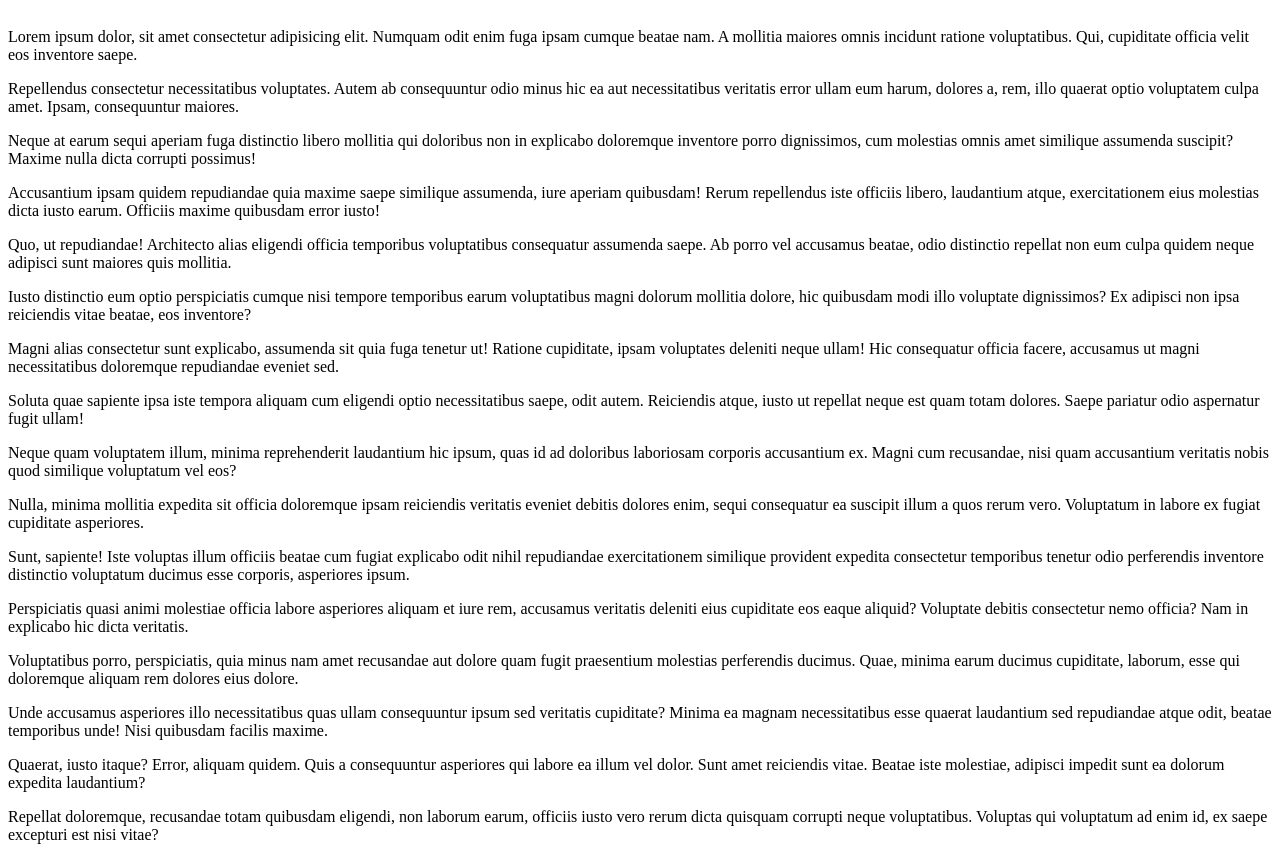
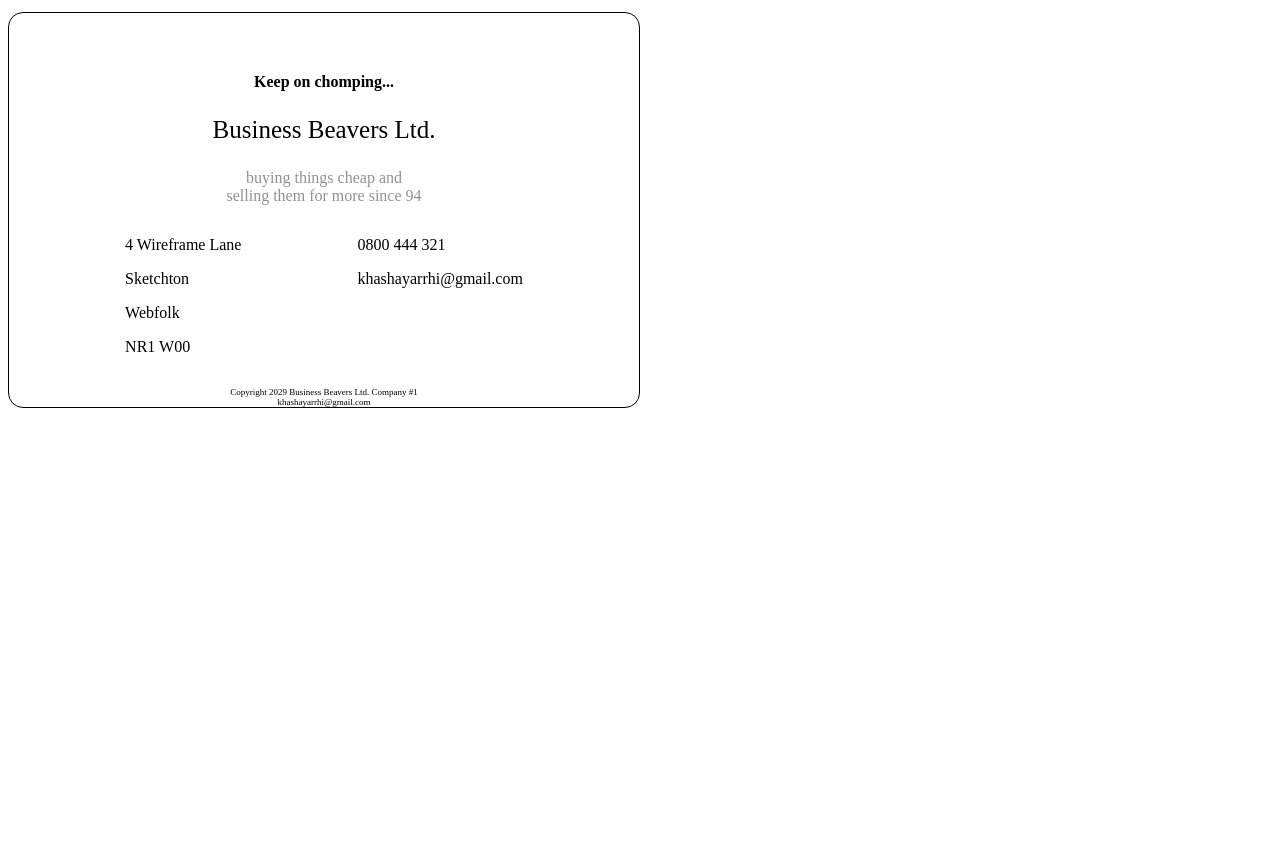
Before and after one commit to khashayarRohani/my-first-git, a plain HTML site: page index.html in a window 1280 px wide. Shown: the part 88-948 px from the top of the page. After the commit the page ends 800 px from the top, so only its background shows below. Drawn offline with Linux system fonts and the light colour scheme.

Commit message:
Business Beavers added

```diff
--- a/index.html
+++ b/index.html
@@ -28,104 +28,34 @@
       </nav>
     </header>
     <main class="main-content">
-      <div>
-        <p>
-          Lorem ipsum dolor, sit amet consectetur adipisicing elit. Numquam odit
-          enim fuga ipsam cumque beatae nam. A mollitia maiores omnis incidunt
-          ratione voluptatibus. Qui, cupiditate officia velit eos inventore
-          saepe.
-        </p>
-        <p>
-          Repellendus consectetur necessitatibus voluptates. Autem ab
-          consequuntur odio minus hic ea aut necessitatibus veritatis error
-          ullam eum harum, dolores a, rem, illo quaerat optio voluptatem culpa
-          amet. Ipsam, consequuntur maiores.
-        </p>
-        <p>
-          Neque at earum sequi aperiam fuga distinctio libero mollitia qui
-          doloribus non in explicabo doloremque inventore porro dignissimos, cum
-          molestias omnis amet similique assumenda suscipit? Maxime nulla dicta
-          corrupti possimus!
-        </p>
-        <p>
-          Accusantium ipsam quidem repudiandae quia maxime saepe similique
-          assumenda, iure aperiam quibusdam! Rerum repellendus iste officiis
-          libero, laudantium atque, exercitationem eius molestias dicta iusto
-          earum. Officiis maxime quibusdam error iusto!
-        </p>
-        <p>
-          Quo, ut repudiandae! Architecto alias eligendi officia temporibus
-          voluptatibus consequatur assumenda saepe. Ab porro vel accusamus
-          beatae, odio distinctio repellat non eum culpa quidem neque adipisci
-          sunt maiores quis mollitia.
-        </p>
-        <p>
-          Iusto distinctio eum optio perspiciatis cumque nisi tempore temporibus
-          earum voluptatibus magni dolorum mollitia dolore, hic quibusdam modi
-          illo voluptate dignissimos? Ex adipisci non ipsa reiciendis vitae
-          beatae, eos inventore?
-        </p>
-        <p>
-          Magni alias consectetur sunt explicabo, assumenda sit quia fuga
-          tenetur ut! Ratione cupiditate, ipsam voluptates deleniti neque ullam!
-          Hic consequatur officia facere, accusamus ut magni necessitatibus
-          doloremque repudiandae eveniet sed.
-        </p>
-        <p>
-          Soluta quae sapiente ipsa iste tempora aliquam cum eligendi optio
-          necessitatibus saepe, odit autem. Reiciendis atque, iusto ut repellat
-          neque est quam totam dolores. Saepe pariatur odio aspernatur fugit
-          ullam!
-        </p>
-        <p>
-          Neque quam voluptatem illum, minima reprehenderit laudantium hic
-          ipsum, quas id ad doloribus laboriosam corporis accusantium ex. Magni
-          cum recusandae, nisi quam accusantium veritatis nobis quod similique
-          voluptatum vel eos?
-        </p>
-        <p>
-          Nulla, minima mollitia expedita sit officia doloremque ipsam
-          reiciendis veritatis eveniet debitis dolores enim, sequi consequatur
-          ea suscipit illum a quos rerum vero. Voluptatum in labore ex fugiat
-          cupiditate asperiores.
-        </p>
-        <p>
-          Sunt, sapiente! Iste voluptas illum officiis beatae cum fugiat
-          explicabo odit nihil repudiandae exercitationem similique provident
-          expedita consectetur temporibus tenetur odio perferendis inventore
-          distinctio voluptatum ducimus esse corporis, asperiores ipsum.
-        </p>
-        <p>
-          Perspiciatis quasi animi molestiae officia labore asperiores aliquam
-          et iure rem, accusamus veritatis deleniti eius cupiditate eos eaque
-          aliquid? Voluptate debitis consectetur nemo officia? Nam in explicabo
-          hic dicta veritatis.
-        </p>
-        <p>
-          Voluptatibus porro, perspiciatis, quia minus nam amet recusandae aut
-          dolore quam fugit praesentium molestias perferendis ducimus. Quae,
-          minima earum ducimus cupiditate, laborum, esse qui doloremque aliquam
-          rem dolores eius dolore.
-        </p>
-        <p>
-          Unde accusamus asperiores illo necessitatibus quas ullam consequuntur
-          ipsum sed veritatis cupiditate? Minima ea magnam necessitatibus esse
-          quaerat laudantium sed repudiandae atque odit, beatae temporibus unde!
-          Nisi quibusdam facilis maxime.
-        </p>
-        <p>
-          Quaerat, iusto itaque? Error, aliquam quidem. Quis a consequuntur
-          asperiores qui labore ea illum vel dolor. Sunt amet reiciendis vitae.
-          Beatae iste molestiae, adipisci impedit sunt ea dolorum expedita
-          laudantium?
-        </p>
-        <p>
-          Repellat doloremque, recusandae totam quibusdam eligendi, non laborum
-          earum, officiis iusto vero rerum dicta quisquam corrupti neque
-          voluptatibus. Voluptas qui voluptatum ad enim id, ex saepe excepturi
-          est nisi vitae?
-        </p>
-      </div>
+      <section class="WholeSection">
+        <section class="topSection">
+          <h4>Keep on chomping...</h4>
+          <p>Business Beavers Ltd.</p>
+          <div class="topSection-description">
+            <p>buying things cheap and</p>
+            <p>selling them for more since 94</p>
+          </div>
+        </section>
+        <section class="middleSection">
+          <div>
+            <p>4 Wireframe Lane</p>
+
+            <p>Sketchton</p>
+            <p>Webfolk</p>
+            <p>NR1 W00</p>
+          </div>
+          <div>
+            <p>0800 444 321</p>
+            <p>khashayarrhi@gmail.com</p>
+          </div>
+        </section>
+
+        <section class="lastSection">
+          <p>Copyright 2029 Business Beavers Ltd. Company #1</p>
+          <p>khashayarrhi@gmail.com</p>
+        </section>
+      </section>
     </main>
     <footer></footer>
   </body>
--- a/style.css
+++ b/style.css
@@ -104,3 +104,61 @@ nav {
 .main-content {
   padding-top: 80px;
 }
+
+.WholeSection {
+  padding-top: 60px;
+  display: flex;
+  flex-direction: column;
+  align-items: center;
+  gap: 15px;
+  border: solid black 1px;
+  border-radius: 15px;
+  width: 50%;
+  height: 50%;
+}
+.topSection {
+  display: flex;
+  flex-direction: column;
+  align-items: center;
+  width: 100%;
+  height: 100%;
+}
+.topSection h4 {
+  margin-bottom: 0%;
+  margin-top: 0%;
+}
+.topSection p {
+  font-size: 25px;
+}
+.middleSection {
+  display: flex;
+  flex-direction: row;
+  justify-content: space-evenly;
+  width: 100%;
+  height: 100%;
+}
+.lastSection {
+  display: flex;
+  flex-direction: column;
+  align-items: center;
+  gap: 0px;
+}
+.lastSection p {
+  font-size: 9px;
+  margin-bottom: 0%;
+  margin-top: 0%;
+}
+
+.topSection-description {
+  width: 100%;
+  height: 100%;
+  display: flex;
+  flex-direction: column;
+  align-items: center;
+}
+.topSection-description p {
+  color: rgba(0, 0, 0, 0.432);
+  margin-top: 0%;
+  margin-bottom: 0%;
+  font-size: medium;
+}
```
